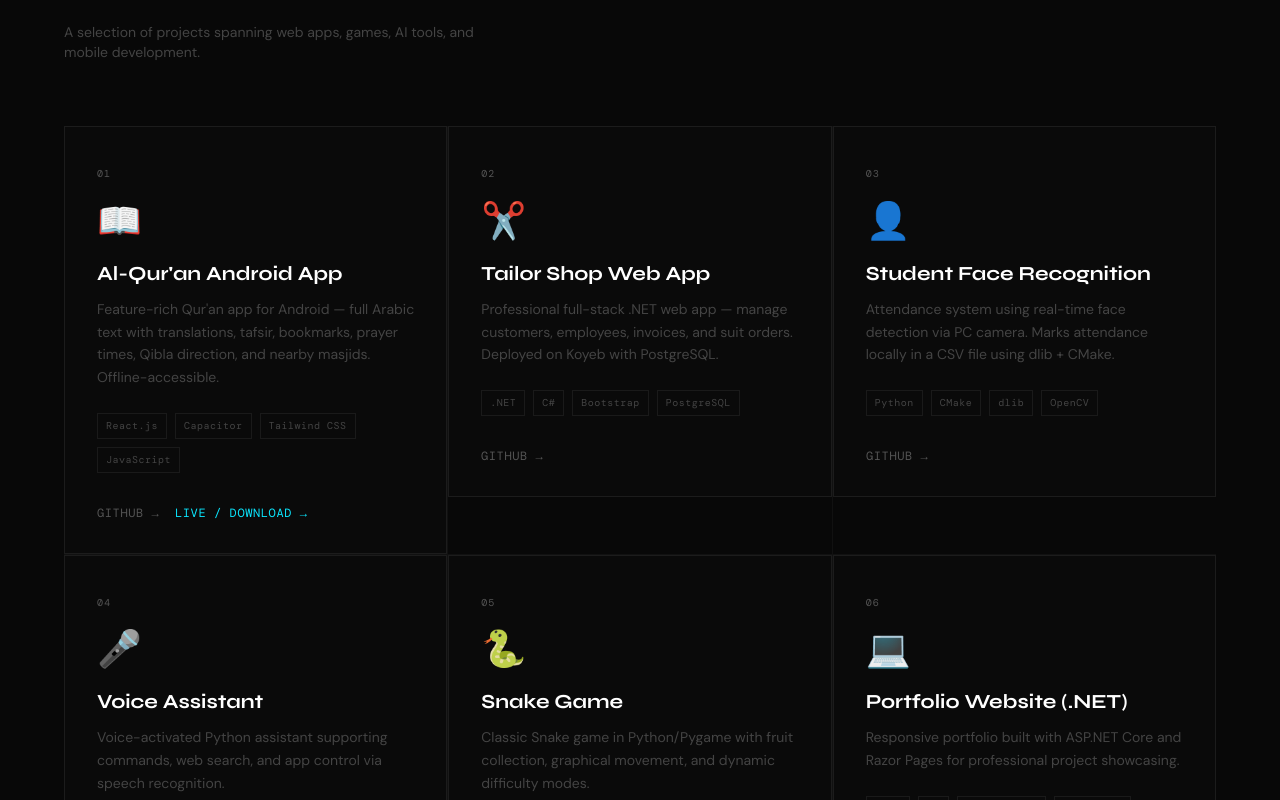
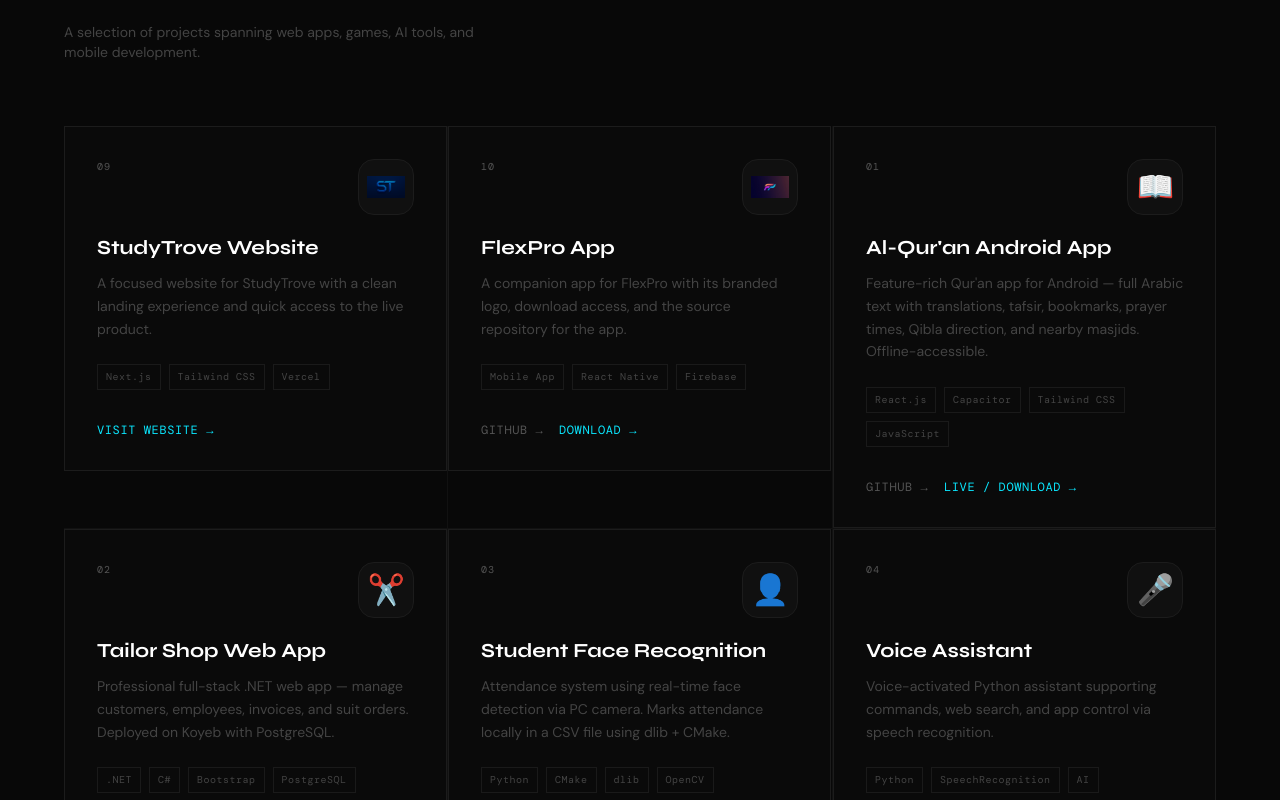
Before and after one commit to Sachal2508/My-Portfolio, a Next.js app: page / in a window 1280 px wide. Shown: the part 3380-4180 px from the top of the page. Built offline with nearby package versions, Linux system fonts and the light colour scheme; a web font is replaced by a local one.

Commit message:
Add new projects and smooth motion

```diff
--- a/app/globals.css
+++ b/app/globals.css
@@ -238,6 +238,29 @@
   transform: translateY(-1px) scale(0.99);
 }
 
+@media (hover: none) and (pointer: coarse), (prefers-reduced-motion: reduce) {
+  .hover-lift,
+  .hover-lift:hover,
+  .hover-lift:active {
+    transform: none;
+    transition: none;
+  }
+
+  .grain::after {
+    animation: none;
+    opacity: 0.015;
+  }
+
+  .hero-profile-wrapper {
+    animation: none;
+  }
+
+  .marquee-track-left,
+  .marquee-track-right {
+    animation: none;
+  }
+}
+
 /* =============================================
    PROFILE PHOTO (About section)
    ============================================= */
--- a/components/CustomCursor.tsx
+++ b/components/CustomCursor.tsx
@@ -2,9 +2,9 @@
 
 import { useEffect, useRef, useState } from "react";
 
-const TRAIL_COUNT = 22;
-const EASING = 0.16;
-const HOVER_EASING = 0.36;
+const TRAIL_COUNT = 12;
+const EASING = 0.12;
+const HOVER_EASING = 0.24;
 
 type Dot = { x: number; y: number };
 
@@ -24,8 +24,9 @@
 
   useEffect(() => {
     const reduceMotion = window.matchMedia("(prefers-reduced-motion: reduce)").matches;
-    const finePointer = window.matchMedia("(pointer: fine)").matches;
-    if (!finePointer || reduceMotion) return;
+    const fineHoverPointer = window.matchMedia("(hover: hover) and (pointer: fine)").matches;
+    const touchDevice = navigator.maxTouchPoints > 0 || window.matchMedia("(pointer: coarse)").matches;
+    if (!fineHoverPointer || reduceMotion || touchDevice) return;
 
     setEnabled(true);
     document.documentElement.classList.add("cursor-hidden");
@@ -57,7 +58,7 @@
 
       // Main cursor — instant
       if (cursorRef.current) {
-        cursorRef.current.style.transform = `translate(${mouse.x}px, ${mouse.y}px) translate(-50%,-50%) scale(${hovering.current ? 2.4 : 1})`;
+        cursorRef.current.style.transform = `translate3d(${mouse.x}px, ${mouse.y}px, 0) translate(-50%,-50%) scale(${hovering.current ? 2.2 : 1})`;
       }
 
       // Trail chain — each dot lerps toward the previous
@@ -76,7 +77,7 @@
         const pos = trailPositions.current[i];
         const progress = 1 - i / TRAIL_COUNT;
         const size = Math.max(1.5, 9 * progress);
-        dot.style.transform = `translate(${pos.x}px, ${pos.y}px) translate(-50%,-50%)`;
+        dot.style.transform = `translate3d(${pos.x}px, ${pos.y}px, 0) translate(-50%,-50%)`;
         dot.style.width = `${size}px`;
         dot.style.height = `${size}px`;
         dot.style.opacity = `${Math.max(0, progress * 0.8)}`;
@@ -144,7 +145,7 @@
           height: "10px",
           backgroundColor: cursorColor,
           willChange: "transform",
-          transition: "transform 0.05s linear, background-color 0.3s ease",
+          transition: "transform 0.04s linear, background-color 0.3s ease",
           mixBlendMode: isLight ? "multiply" : "difference",
           boxShadow: cursorGlow,
         }}
--- a/components/Projects.tsx
+++ b/components/Projects.tsx
@@ -1,10 +1,40 @@
 "use client";
 
-import { useRef, useState } from "react";
+import Image from "next/image";
+import { useRef } from "react";
 import { motion, useInView } from "framer-motion";
 import ScrollReveal from "./ScrollReveal";
 
 const projects = [
+  {
+    id: "09",
+    title: "StudyTrove Website",
+    description:
+      "A focused website for StudyTrove with a clean landing experience and quick access to the live product.",
+    tags: ["Next.js", "Tailwind CSS", "Vercel"],
+    links: {
+      live: "https://studytrove.vercel.app/",
+      ctaLabel: "Visit Website →",
+    },
+    logo: "/images/ST%20logo.png",
+    logoAlt: "StudyTrove logo",
+    featured: true,
+  },
+  {
+    id: "10",
+    title: "FlexPro App",
+    description:
+      "A companion app for FlexPro with its branded logo, download access, and the source repository for the app.",
+    tags: ["Mobile App", "React Native", "Firebase"],
+    links: {
+      live: "https://studytrove.vercel.app/",
+      ctaLabel: "Download →",
+      github: "https://github.com/Sachal2508/FlexPro-App",
+    },
+    logo: "/images/FP%20logo.jpg",
+    logoAlt: "FlexPro logo",
+    featured: true,
+  },
   {
     id: "01",
     title: "Al-Qur'an Android App",
@@ -99,40 +129,23 @@
 }) {
   const cardRef = useRef<HTMLDivElement>(null);
   const inView = useInView(cardRef, { once: true, margin: "0px 0px -60px 0px" });
-  const [tilt, setTilt] = useState({ x: 0, y: 0 });
-  const [hovered, setHovered] = useState(false);
-
-  const handleMouseMove = (e: React.MouseEvent<HTMLDivElement>) => {
-    const rect = e.currentTarget.getBoundingClientRect();
-    const x = ((e.clientY - rect.top) / rect.height - 0.5) * 10;
-    const y = -((e.clientX - rect.left) / rect.width - 0.5) * 10;
-    setTilt({ x, y });
-  };
 
   return (
     <motion.div
       ref={cardRef}
       initial={{ opacity: 0, y: 50 }}
       animate={inView ? { opacity: 1, y: 0 } : {}}
+      whileHover={{ y: -6 }}
       transition={{
-        duration: 0.7,
-        delay: (index % 3) * 0.1 + 0.05,
+        duration: 0.5,
+        delay: (index % 3) * 0.06 + 0.03,
         ease: [0.22, 1, 0.36, 1],
       }}
-      onMouseMove={handleMouseMove}
-      onMouseEnter={() => setHovered(true)}
-      onMouseLeave={() => {
-        setTilt({ x: 0, y: 0 });
-        setHovered(false);
-      }}
-      style={{
-        transform: `perspective(800px) rotateX(${tilt.x}deg) rotateY(${tilt.y}deg)`,
-        transition: hovered ? "transform 0.1s linear" : "transform 0.5s ease",
-      }}
-      className={`relative group border border-[#1c1c1c] bg-[#0a0a0a] p-8 hover:border-[#333] transition-colors ${
+      className={`relative group border border-[#1c1c1c] bg-[#0a0a0a] p-8 hover:border-[#333] transition-colors will-change-transform ${
         project.featured ? "md:col-span-1" : ""
       }`}
     >
+      <div className="flex items-start justify-between gap-4">
         {/* Project number */}
         <span
           className="font-mono text-[10px] text-[#222] tracking-widest"
@@ -141,12 +154,27 @@
           {project.id}
         </span>
 
-      {/* Emoji */}
-      <div className="text-4xl mt-4 mb-5 select-none">{project.emoji}</div>
+        {/* Logo or emoji */}
+        <div className="h-14 w-14 shrink-0 overflow-hidden rounded-2xl border border-[#1c1c1c] bg-[#101010] p-2">
+          {project.logo ? (
+            <Image
+              src={project.logo}
+              alt={project.logoAlt ?? project.title}
+              width={48}
+              height={48}
+              className="h-full w-full object-contain"
+            />
+          ) : (
+            <div className="flex h-full w-full items-center justify-center text-3xl select-none">
+              {project.emoji}
+            </div>
+          )}
+        </div>
+      </div>
 
       {/* Title */}
       <h3
-        className="font-syne font-bold text-xl text-white mb-3 group-hover:text-[#0BE7FF] transition-colors leading-tight"
+        className="font-syne font-bold text-xl text-white mt-5 mb-3 group-hover:text-[#0BE7FF] transition-colors leading-tight"
         style={{ fontFamily: "var(--font-syne, Syne, sans-serif)" }}
       >
         {project.title}
@@ -189,7 +217,7 @@
             rel="noreferrer"
             className="hover-lift text-xs text-[#0BE7FF] hover:text-white transition-colors font-mono tracking-wider uppercase"
           >
-            Live / Download →
+            {project.links.ctaLabel ?? "Live / Download →"}
           </a>
         )}
       </div>
--- a/components/ScrollReveal.tsx
+++ b/components/ScrollReveal.tsx
@@ -15,8 +15,8 @@
 export default function ScrollReveal({
   children,
   delay = 0,
-  duration = 0.75,
-  y = 40,
+  duration = 0.55,
+  y = 24,
   className = "",
   once = true,
 }: ScrollRevealProps) {
--- a/components/SmoothScroll.tsx
+++ b/components/SmoothScroll.tsx
@@ -15,13 +15,14 @@
   useEffect(() => {
     const reduceMotion = window.matchMedia("(prefers-reduced-motion: reduce)").matches;
     const coarsePointer = window.matchMedia("(pointer: coarse)").matches;
-    if (reduceMotion || coarsePointer) return;
+    const touchDevice = navigator.maxTouchPoints > 0;
+    if (reduceMotion || coarsePointer || touchDevice) return;
 
     const lenis = new Lenis({
-      duration: 1.0,
+      duration: 0.85,
       easing: (t) => 1 - Math.pow(1 - t, 4),
       smoothWheel: true,
-      wheelMultiplier: 1,
+      wheelMultiplier: 0.95,
       touchMultiplier: 1.5,
     });
 
@@ -32,7 +33,7 @@
     };
 
     gsap.ticker.add(raf);
-    gsap.ticker.lagSmoothing(0);
+    gsap.ticker.lagSmoothing(500, 33);
 
     const refresh = () => ScrollTrigger.refresh();
     if ("fonts" in document) {
```
Also changed, not shown: public/images/FP logo.jpg (added), public/images/ST logo.png (added). Lines whose indentation alone changed are shown as unchanged.
